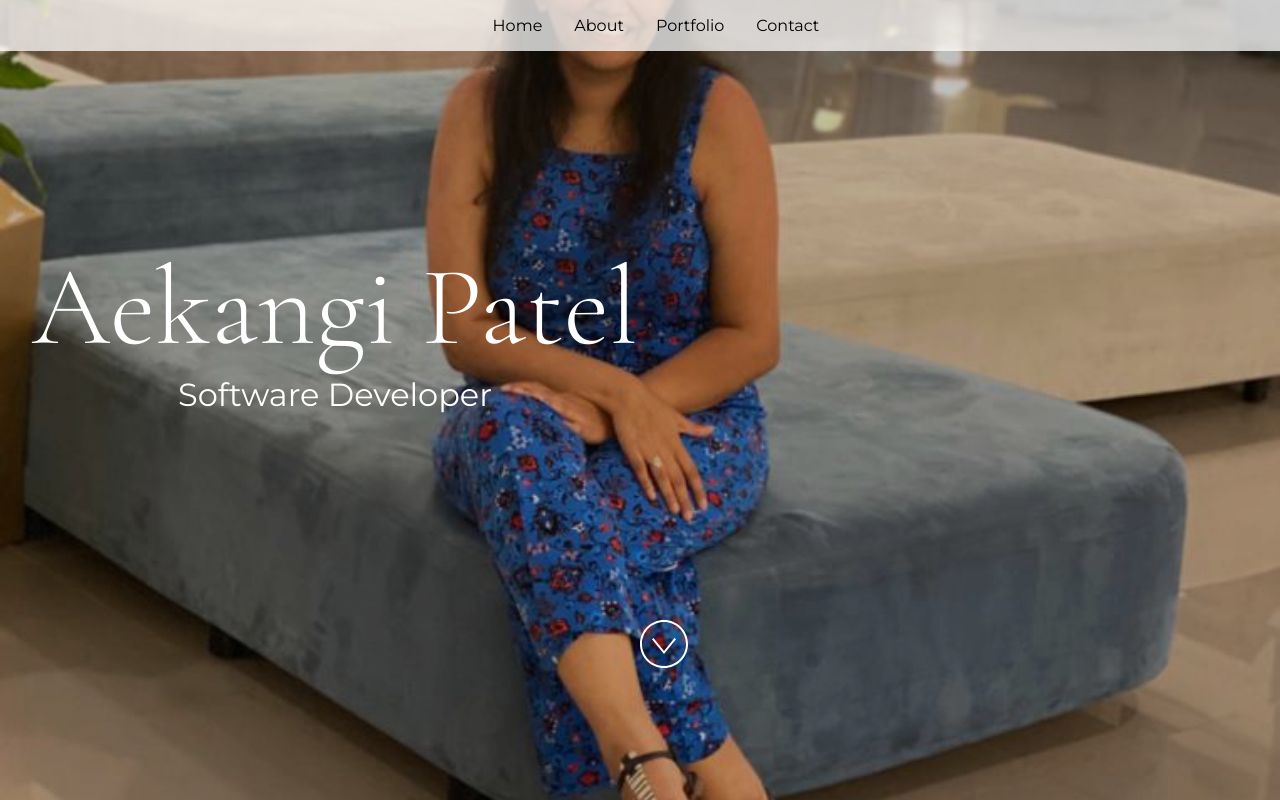
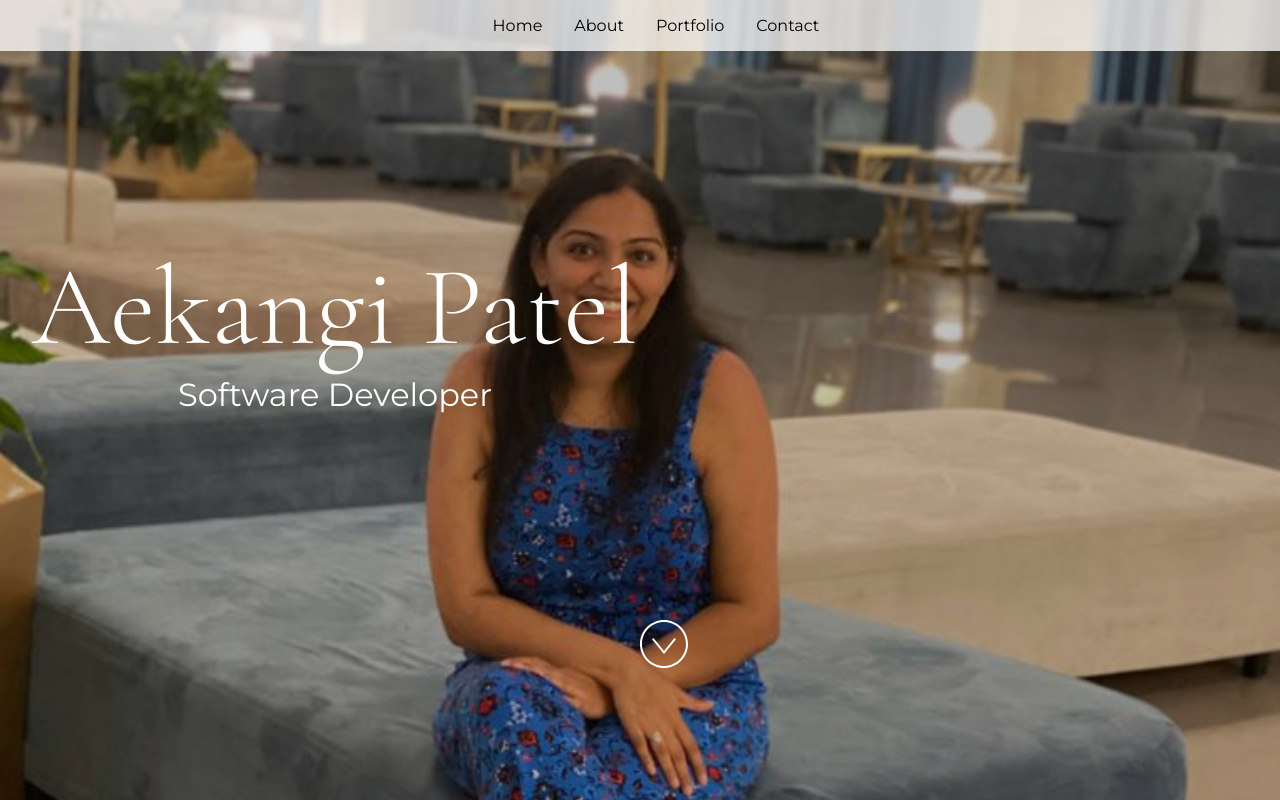
Before and after one commit to Aekangi/Portfolio, a React (Vite) app: page / in a window 1280 px wide. Shown: the top 800 px of the page. Built offline with nearby package versions, Linux system fonts and the light colour scheme.

Commit message:
changed image css

```diff
--- a/src/styles.css
+++ b/src/styles.css
@@ -44,6 +44,7 @@ section img.background {
   transform: translate(-50%, 0);
   pointer-events: none;
   object-fit: cover;
+  object-position: 20% 20%;
 }
 
 h1 {
```
